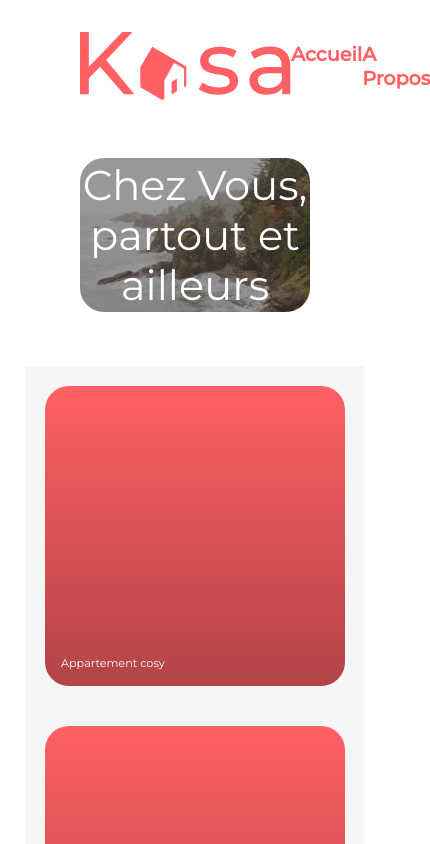
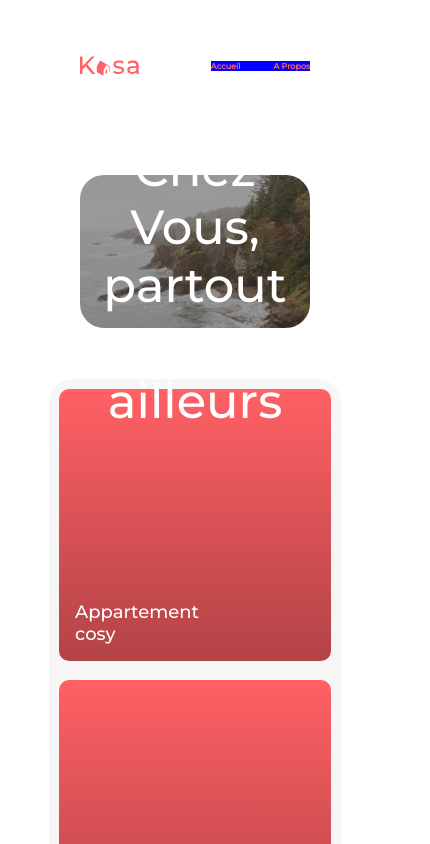
Before and after one commit to FlorenceMARTIN79/Martin_Florence_kasa_creationAppliWebReact, a React (Create React App) app: page / in a window 390 px wide. Shown: the top 844 px of the page, 430 px wide, since content can reach past the window. Built offline with nearby package versions, Linux system fonts and the light colour scheme; a web font is replaced by a local one.

Commit message:
improvement of the display of the logo in header, banner on home page as well as cards, to fit responsive design

```diff
--- a/src/App.module.css
+++ b/src/App.module.css
@@ -6,7 +6,6 @@
 body {
     display: flex;
     flex-direction: column;
-    max-width: 1240px;
     margin: 0;
     padding: 2rem 5rem;
     min-height: 1vh;
@@ -15,7 +14,7 @@ body {
     --secondary-color: #f6f6f6;
 }
 
-.mainContent {
+mainContent {
     flex: 1;
 }
 
--- a/src/assets/logo/logoColor.css
+++ /dev/null
@@ -1,3 +0,0 @@
-.logoShape {
-    fill: green;
-}
--- a/src/components/Banner/banner.module.css
+++ b/src/components/Banner/banner.module.css
@@ -4,7 +4,7 @@
     align-items: center;
     justify-content: center;
     width: 100%;
-    height: 190px;
+    height: 13.9375rem;
     position: relative;
     margin-bottom: 1rem;
 }
@@ -13,8 +13,8 @@
     text-align: center;
     color: #ffff;
     z-index: 2;
-    font-size: 2.6rem;
-    font-weight: 400;
+    font-size: 3rem;
+    font-weight: 500;
 }
 
 .bannerImg {
--- a/src/components/Card/card.module.css
+++ b/src/components/Card/card.module.css
@@ -3,27 +3,35 @@
     flex-direction: row;
     justify-content: space-around;
     flex-wrap: wrap;
-    border-radius: /*15px*/ 1.5rem;
 }
 
 .homeGallery {
     background-color: var(--secondary-color);
     display: flex;
     flex-wrap: wrap;
-    justify-content: center;
+    justify-content: space-evenly;
     width: 100%;
-    margin: 20px;
+    border-radius: 1.5rem;
 }
 
 .cardStyle {
     background: linear-gradient(rgba(255, 255, 100, 0), rgba(0, 0, 0, 0.3));
     background-color: var(--primary-color);
-    width: 300px;
-    height: 300px;
-    margin: 20px 20px;
-    border-radius: /*15px*/ 1.5rem;
+    width: min(30%, 21.25rem);
+    height: min(30vw, 21.25rem);
+    box-sizing: border-box;
+    margin: 1rem;
+    border-radius: 0.625rem;
     display: flex;
     align-items: flex-end;
+}
+
+@media screen and (max-width: 1299px) {
+    .cardStyle {
+        width: 17rem;
+        height: 17rem;
+        margin: 0.6rem;
+    }
 }
 
 .cardA {
@@ -32,7 +40,8 @@
     justify-content: flex-end;
     align-items: baseline;
     text-decoration: none;
-    font-size: 0.7rem;
+    font-size: 1.125rem;
+    font-weight: 500;
     width: 40%;
     height: 100%;
     margin: 1rem;
--- a/src/components/Header/header.module.css
+++ b/src/components/Header/header.module.css
@@ -8,7 +8,6 @@
 }
 
 .kasaLogo {
-    max-width: 210.32px;
 }
 
 .headerNav {
@@ -16,6 +15,17 @@
     width: 10rem;
     justify-content: space-between;
     font-size: 1.2rem;
+    background: green;
+}
+
+@media screen and (max-width: 769px) {
+    .kasaLogo {
+    }
+
+    .headerNav {
+        font-size: 0.5rem;
+        background: blue;
+    }
 }
 
 .headerNav > a {
--- a/src/components/Logo/logo.module.css
+++ b/src/components/Logo/logo.module.css
@@ -1,3 +1,9 @@
 .logoShaping {
     fill: var(--primary-color);
 }
+
+@media screen and (max-width: 769px) {
+    .logoShaping {
+        max-width: 45%;
+    }
+}
--- a/src/pages/APropos/aPropos.module.css
+++ b/src/pages/APropos/aPropos.module.css
@@ -14,8 +14,3 @@ header {
     overflow: hidden;
     border-radius: 1.5rem;
 }
-
-/*.collapseOpenContent {
-    margin: 0;
-    padding: 1em;
-}*/
```
Also changed, not shown: src/assets/logo/logoColor.svg.
